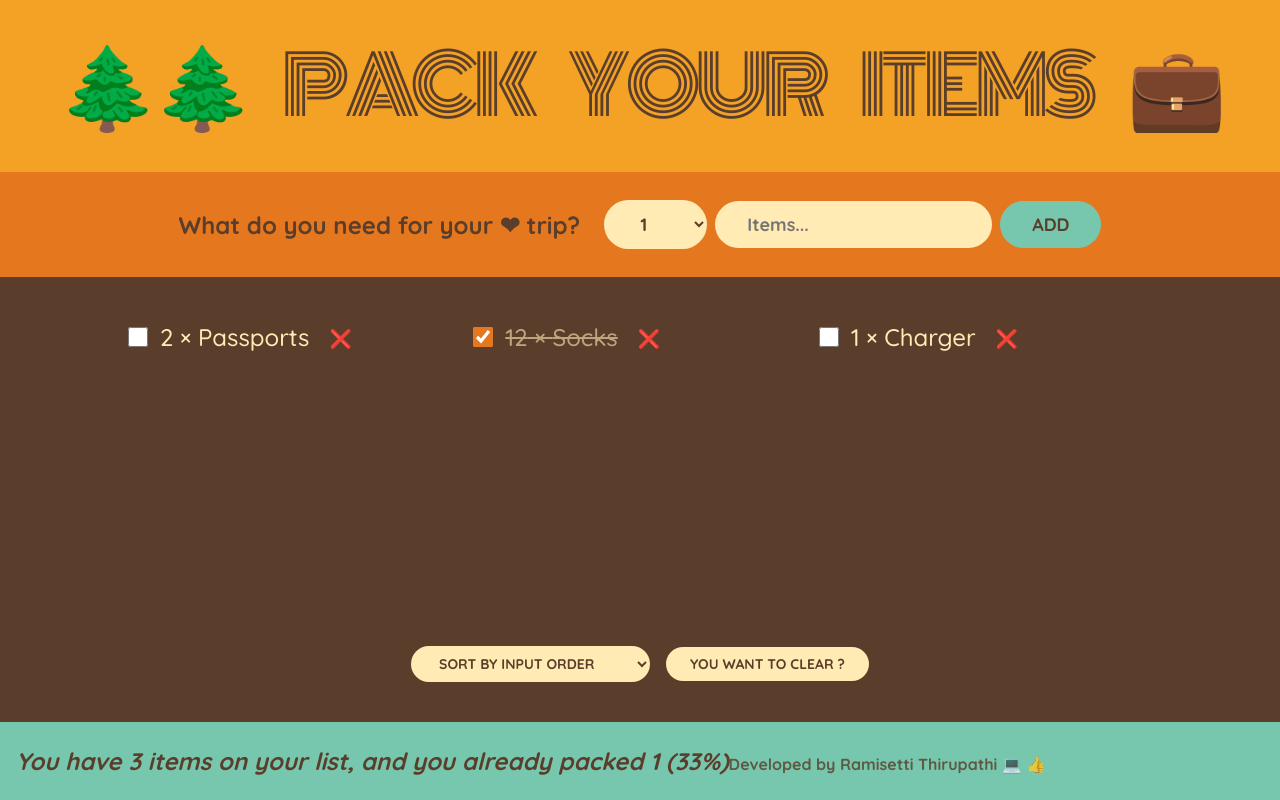
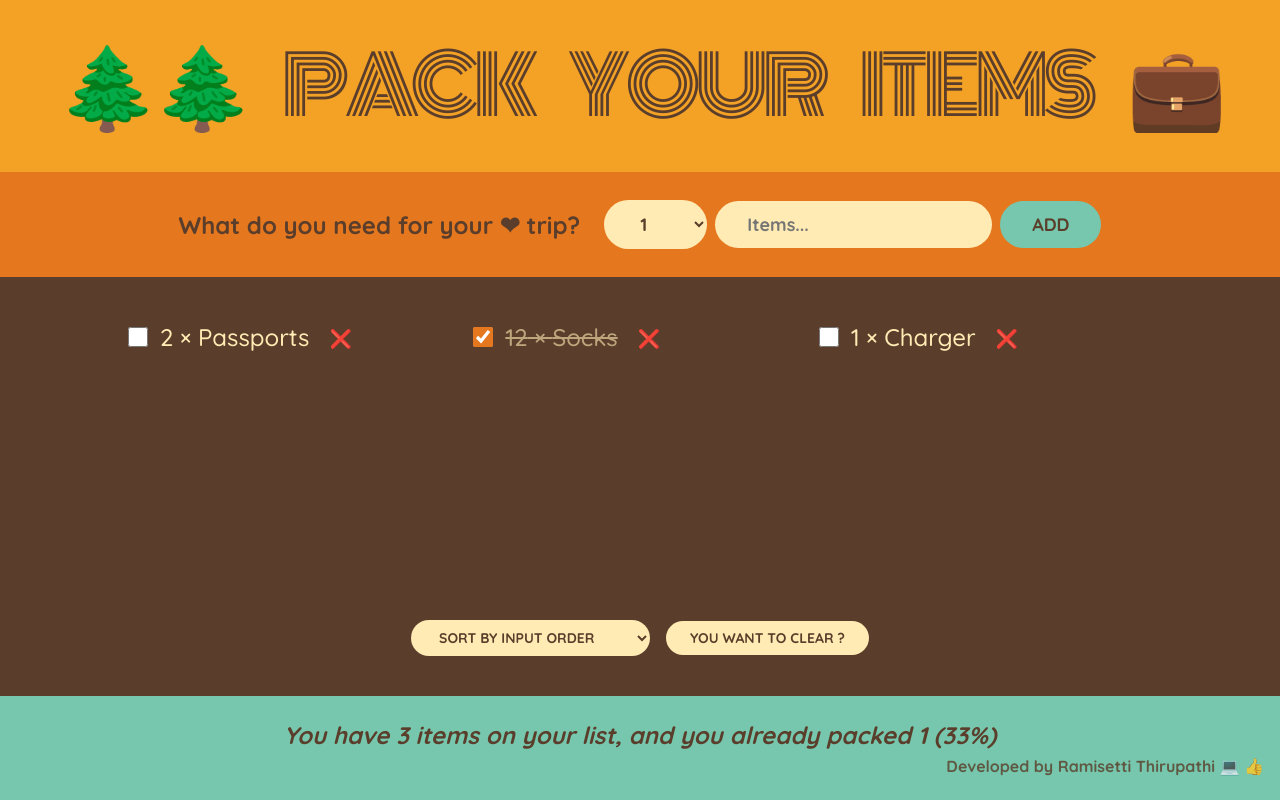
Before and after one commit to thirupathirao015/travel-packing-react-application, a React (Create React App) app: page / in a window 1280 px wide. Built offline with nearby package versions, Linux system fonts and the light colour scheme.

Commit message:
footer component chaned

```diff
--- a/src/components/Stats.js
+++ b/src/components/Stats.js
@@ -16,15 +16,20 @@ export default function Stats({ items }) {
 
   return (
     <footer className="stats">
+      <div className="stats-row">
         <em>
           {percentage === 100
             ? "you got everything ready to fly ✈"
             : `You have ${numItems} items on your list, and you already packed
         ${packedItems} (${percentage}%)`}
         </em>
+      </div>
+
+      <div className="developer-row">
         <span className="developer">
-        Developed by Ramisetti Thirupathi 💻 👍{" "}
+          Developed by Ramisetti Thirupathi 💻 👍
         </span>
+      </div>
     </footer>
   );
 }
```
Lines whose indentation alone changed are shown as unchanged.
